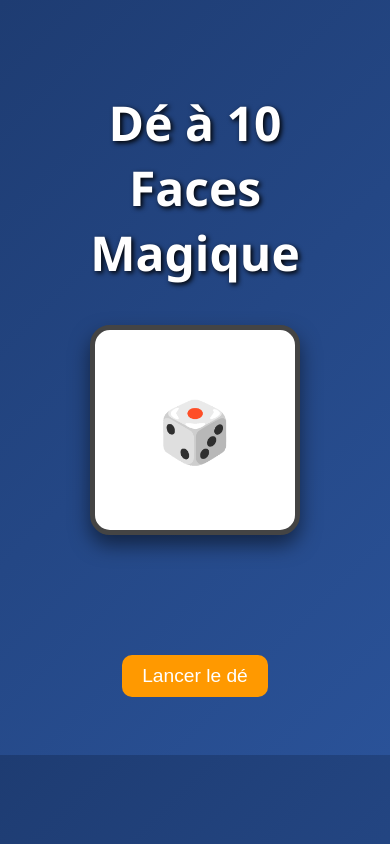
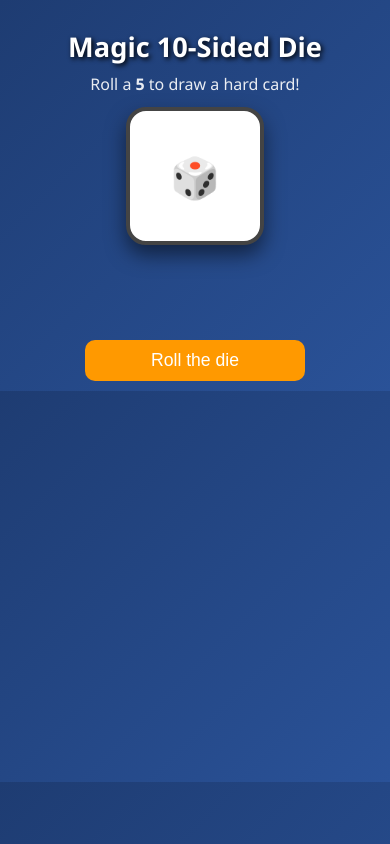
Before and after one commit to Manon-pinto/englishgame, a plain HTML site: page de4.html in a window 390 px wide. Drawn offline with Linux system fonts and the light colour scheme.

Commit message:
Update HTML for English version of the dice game

```diff
--- a/de4.html
+++ b/de4.html
@@ -1,24 +1,36 @@
 <!DOCTYPE html>
-<html lang="fr">
+<html lang="en">
 <head>
     <meta charset="UTF-8">
-    <title>De10Magique</title>
+    <meta name="viewport" content="width=device-width, initial-scale=1.0">
+    <title>Magic 10-Sided Dice</title>
+
     <style>
         body {
             font-family: 'Segoe UI', Tahoma, Geneva, Verdana, sans-serif;
             text-align: center;
             background: linear-gradient(135deg, #1e3c72, #2a5298);
             color: #fff;
-            padding: 50px;
+            padding: 20px;
+            margin: 0;
         }
+
         h1 {
-            font-size: 3em;
-            margin-bottom: 40px;
+            font-size: 2.2em;
+            margin-bottom: 10px;
             text-shadow: 2px 2px 5px #000;
         }
+
+        /* NEW info line */
+        #info {
+            font-size: 1.2em;
+            margin-bottom: 20px;
+            opacity: 0.9;
+        }
+
         #de {
-            width: 200px;
-            height: 200px;
+            width: 180px;
+            height: 180px;
             margin: 0 auto;
             background: #fff;
             color: #333;
@@ -31,75 +43,126 @@
             cursor: pointer;
             transition: all 0.3s ease;
             box-shadow: 0 10px 20px rgba(0,0,0,0.5);
-            position: relative;
         }
+
         #de.action {
             background: #ffdd57;
             color: #000;
             border-color: #ff9900;
             box-shadow: 0 10px 30px rgba(255,200,50,0.7);
         }
+
         #resultat {
-            font-size: 2em;
-            margin-top: 30px;
+            font-size: 1.8em;
+            margin-top: 25px;
             min-height: 50px;
             transition: color 0.3s;
         }
+
         #resultat.action {
             color: #ffdd57;
             text-shadow: 2px 2px 5px #000;
         }
+
         #resultat.echec {
             color: #ccc;
         }
+
         button {
-            margin-top: 40px;
-            font-size: 1.2em;
-            padding: 10px 20px;
+            margin-top: 30px;
+            font-size: 1.3em;
+            padding: 12px 20px;
             border: none;
             border-radius: 10px;
             cursor: pointer;
             background: #ff9900;
             color: #fff;
             transition: background 0.3s;
+            width: 80%;
+            max-width: 250px;
         }
+
         button:hover {
             background: #ffcc33;
         }
+
+        /* 📱 Mobile mode */
+        @media (max-width: 600px) {
+
+            body {
+                padding: 10px;
+            }
+
+            h1 {
+                font-size: 1.7em;
+                margin-bottom: 8px;
+            }
+
+            #info {
+                font-size: 1em;
+                margin-bottom: 12px;
+            }
+
+            #de {
+                width: 130px;
+                height: 130px;
+                font-size: 40px;
+                border-width: 4px;
+            }
+
+            #resultat {
+                font-size: 1.4em;
+                margin-top: 15px;
+            }
+
+            button {
+                font-size: 1.1em;
+                padding: 10px 15px;
+                width: 90%;
+                max-width: 220px;
+            }
+        }
+
     </style>
 </head>
 <body>
-    <h1>Dé à 10 Faces Magique</h1>
+
+    <h1>Magic 10-Sided Die</h1>
+    <div id="info">Roll a <strong>5</strong> to draw a hard card!</div>
+
     <div id="de">🎲</div>
     <div id="resultat"></div>
-    <button id="lancer">Lancer le dé</button>
+    <button id="lancer">Roll the die</button>
 
     <script>
-        const faces = [1,2,3,4,5,6,7,8,9,10]; // chiffres du dé
-        const actionFace = 5; // face spéciale
+        const faces = [1,2,3,4,5,6,7,8,9,10];
+        const actionFace = 5;
         const de = document.getElementById('de');
         const resultatDiv = document.getElementById('resultat');
         const bouton = document.getElementById('lancer');
 
         function lancerDeSimule() {
             let compteur = 0;
-            const iterations = 20; // nombre de changements pendant le lancer
+            const iterations = 20;
+
             const interval = setInterval(() => {
                 const chiffreTemp = faces[Math.floor(Math.random() * faces.length)];
                 de.textContent = chiffreTemp;
                 compteur++;
+
                 if (compteur >= iterations) {
                     clearInterval(interval);
-                    // Déterminer le résultat final
+
                     const final = faces[Math.floor(Math.random() * faces.length)];
                     de.textContent = final;
-                    if(final === actionFace){
-                        resultatDiv.textContent = "Résultat : tu peux relancer tes des pendant ce tour !";
+
+                    if (final === actionFace) {
+                        resultatDiv.textContent = "Draw a hard card!";
                         de.classList.add("action");
                         resultatDiv.classList.add("action");
                         resultatDiv.classList.remove("echec");
                     } else {
-                        resultatDiv.textContent = "Résultat : Échec";
+                        resultatDiv.textContent = "Fail";
                         de.classList.remove("action");
                         resultatDiv.classList.add("echec");
                         resultatDiv.classList.remove("action");
@@ -111,5 +174,6 @@
         de.addEventListener('click', lancerDeSimule);
         bouton.addEventListener('click', lancerDeSimule);
     </script>
+
 </body>
 </html>
```
